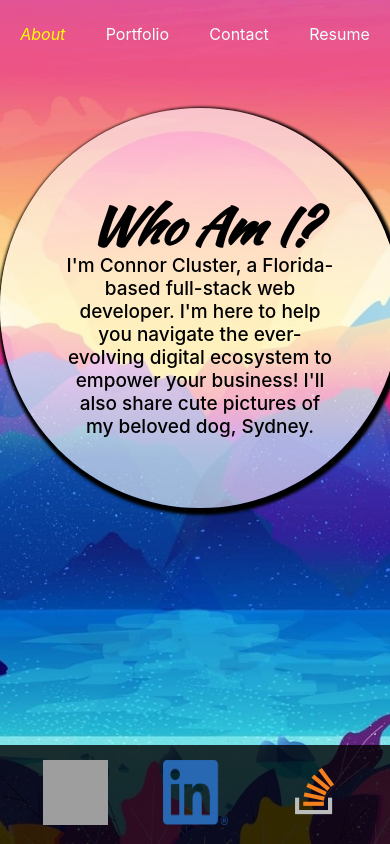
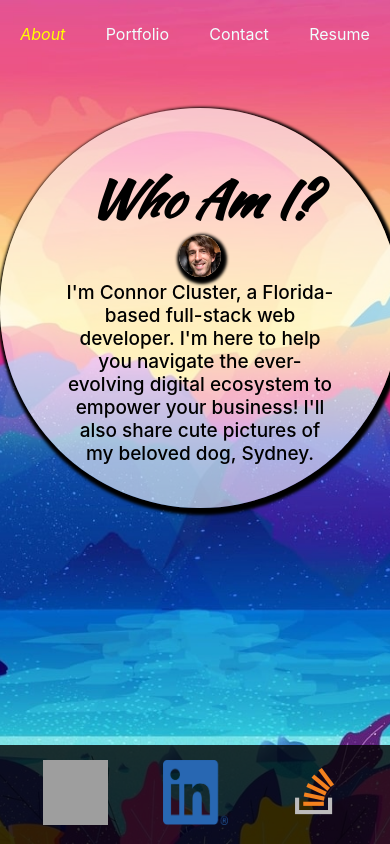
Before and after one commit to Clu-Codes/Portfolio, a React (Create React App) app: page / in a window 390 px wide. Built offline with nearby package versions, Linux system fonts and the light colour scheme; grey boxes are pictures that could not be loaded.

Commit message:
added picture

```diff
--- a/src/components/About/About.css
+++ b/src/components/About/About.css
@@ -19,6 +19,14 @@ h1 {
     box-shadow: 2px 3px 3px 4px #000000;
 }
 
+.clu-img {
+    height: 15vh;
+    width: auto;
+    border-radius: 100%;
+    box-shadow: 2px 3px 3px 4px #000000;
+    margin-top: -11rem;
+}
+
 .about-text {
     width: 67.5%;
     margin-top: -11.5rem;
@@ -33,4 +41,8 @@ h1 {
     .about-title {
         font-size: 50px;
     }
+    .clu-img {
+        height: 5vh;
+        margin-top: -11rem;
+    }
 }
--- a/src/components/About/index.js
+++ b/src/components/About/index.js
@@ -1,11 +1,17 @@
 import React from 'react';
 import './About.css';
+import CluCodes from '../../assets/Picture/clu-Codes.jpg';
 
 function About() {
     return(
         <section>
             <div className='about-me'>
             <h1 className='about-title'>Who Am I?</h1>
+            <img
+            src={CluCodes}
+            alt='photo of developer'
+            className='clu-img'
+            />
             <p className='about-text'>I'm Connor Cluster, a Florida-based full-stack web developer. I'm here to help you navigate the ever-evolving digital ecosystem to empower your business! I'll also share cute pictures of my beloved dog, Sydney. </p>
             </div>
         </section>
```
Also changed, not shown: src/assets/Picture/clu-Codes.jpg (added).
